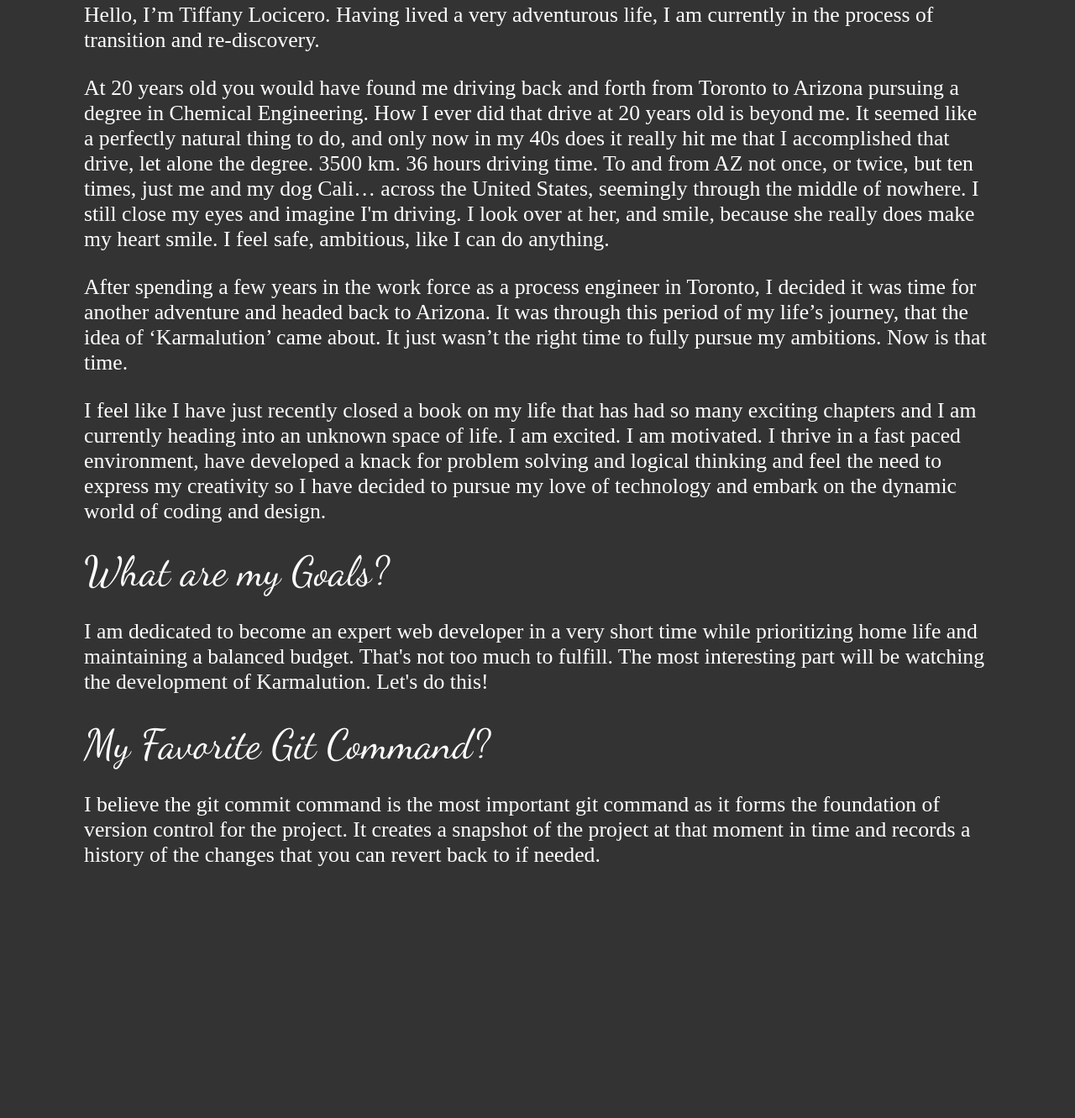
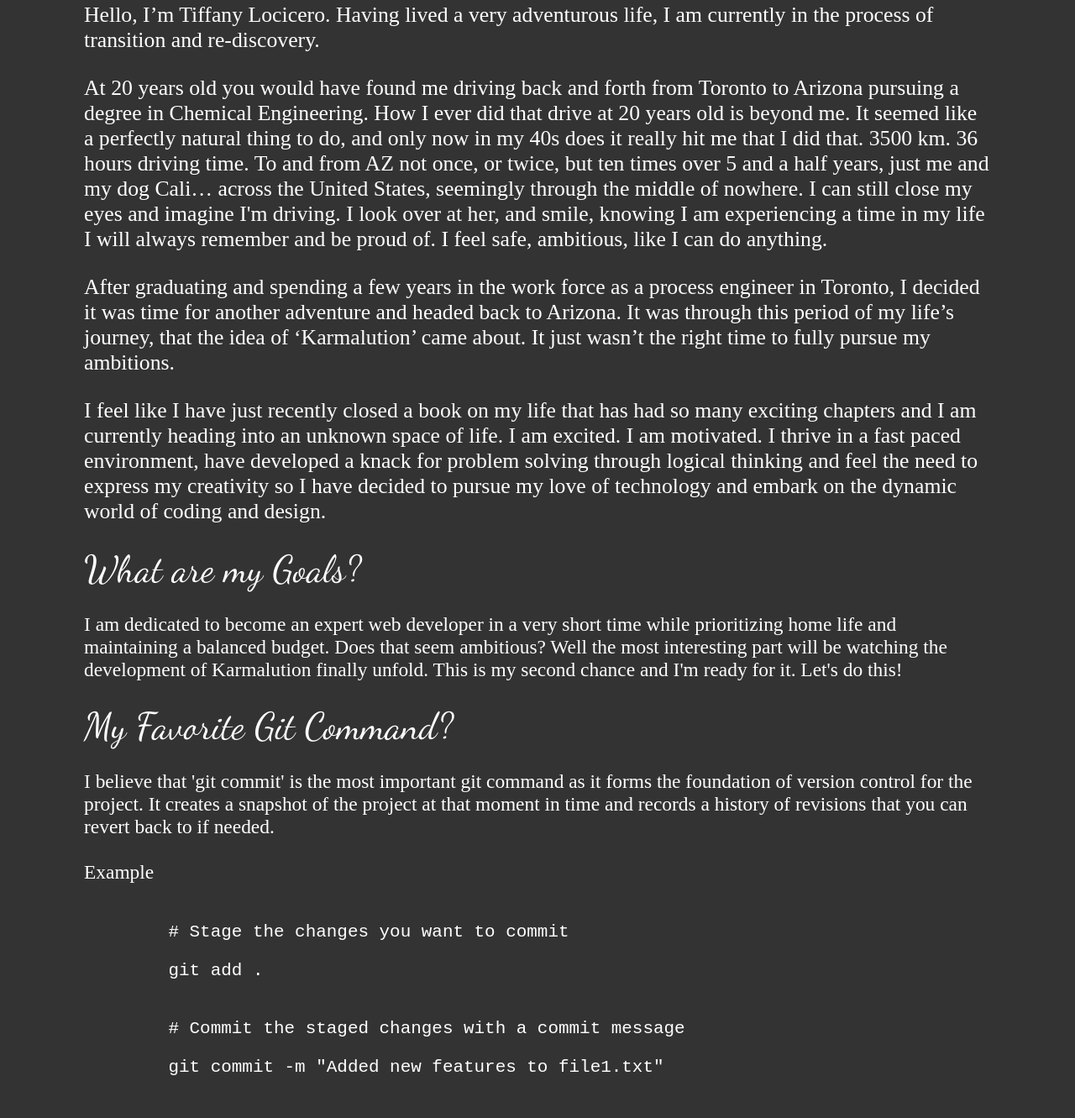
Before and after one commit to karmalution143/karmalution143.github.io.archive, a plain HTML site: page about.html in a window 1280 px wide. Shown: the part 777-2108 px from the top of the page at 84% size. Before the commit the page ends 1823 px from the top, so only its background shows below. Drawn offline with Linux system fonts and the light colour scheme; a web font is replaced by a local one.

```diff
--- a/about.html
+++ b/about.html
@@ -24,21 +24,46 @@
             <br />
             <p>Hello, I’m Tiffany Locicero. Having lived a very adventurous life, I am currently in the process of transition and re-discovery.</p>
             <br />
-            <p>At 20 years old you would have found me driving back and forth from Toronto to Arizona pursuing a degree in Chemical Engineering. How I ever did that drive at 20 years old is beyond me. It seemed like a perfectly natural thing to do, and only now in my 40s does it really hit me that I accomplished that drive, let alone the degree. 3500 km. 36 hours driving time. To and from AZ not once, or twice, but ten times, just me and my dog Cali… across the United States, seemingly through the middle of nowhere. I still close my eyes and imagine I'm driving. I look over at her, and smile, because she really does make my heart smile. I feel safe, ambitious, like I can do anything.</p>
+            <p>At 20 years old you would have found me driving back and forth from Toronto to Arizona pursuing a degree in Chemical Engineering. How I ever did that drive at 20 years old is beyond me. It seemed like a perfectly natural thing to do, and only now in my 40s does it really hit me that I did that. 3500 km. 36 hours driving time. To and from AZ not once, or twice, but ten times over 5 and a half years, just me and my dog Cali… across the United States, seemingly through the middle of nowhere. I can still close my eyes and imagine I'm driving. I look over at her, and smile, knowing I am experiencing a time in my life I will always remember and be proud of. I feel safe, ambitious, like I can do anything.</p>
             <br />
-            <p>After spending a few years in the work force as a process engineer in Toronto, I decided it was time for another adventure and headed back to Arizona. It was through this period of my life’s journey, that the idea of ‘Karmalution’ came about. It just wasn’t the right time to fully pursue my ambitions. Now is that time.</p>
+            <p>After graduating and spending a few years in the work force as a process engineer in Toronto, I decided it was time for another adventure and headed back to Arizona. It was through this period of my life’s journey, that the idea of ‘Karmalution’ came about. It just wasn’t the right time to fully pursue my ambitions.</p>
             <br />
-            <p>I feel like I have just recently closed a book on my life that has had so many exciting chapters and I am currently heading into an unknown space of life. I am excited. I am motivated. I thrive in a fast paced environment, have developed a knack for problem solving and logical thinking and feel the need to express my creativity so I have decided to pursue my love of technology and embark on the dynamic world of coding and design.</p>
-            <br />
+            <p>I feel like I have just recently closed a book on my life that has had so many exciting chapters and I am currently heading into an unknown space of life. I am excited. I am motivated. I thrive in a fast paced environment, have developed a knack for problem solving through logical thinking and feel the need to express my creativity so I have decided to pursue my love of technology and embark on the dynamic world of coding and design.</p>
+            <br /></section>
             <h1 class="Dancing">What are my Goals?</h1>
             <br />
-            <p>I am dedicated to become an expert web developer in a very short time while prioritizing home life and maintaining a balanced budget.  That's not too much to fulfill. The most interesting part will be watching the development of Karmalution. Let's do this!
+            <p>I am dedicated to become an expert web developer in a very short time while prioritizing home life and maintaining a balanced budget.  Does that seem ambitious? Well the most interesting part will be watching the development of Karmalution finally unfold. This is my second chance and I'm ready for it. Let's do this!
             <br />
             <br />
             <h1 class="Dancing">My Favorite Git Command?</h1>
             <br />
-            <p>I believe the git commit command is the most important git command as it forms the foundation of version control for the project. It creates a snapshot of the project at that moment in time and records a history of the changes that you can revert back to if needed.
-        </section>
+            <p>I believe that 'git commit' is the most important git command as it forms the foundation of version control for the project. It creates a snapshot of the project at that moment in time and records a history of revisions that you can revert back to if needed.
+            <br />
+            <br />
+            <p>Example</p>
+            <p><!DOCTYPE html>
+                <html lang="en">
+                <head>
+                    <meta charset="UTF-8">
+                    <meta name="viewport" content="width=device-width, initial-scale=1.0">
+                </head>
+                <body>
+                    <pre><code>
+
+        # Stage the changes you want to commit
+
+        git add .
+
+
+        # Commit the staged changes with a commit message
+
+        git commit -m "Added new features to file1.txt"
+
+                    </code></pre>
+                </body>
+                </html>
+                </p>
+            </section>
     </main>
 </body>
 </html>
```
